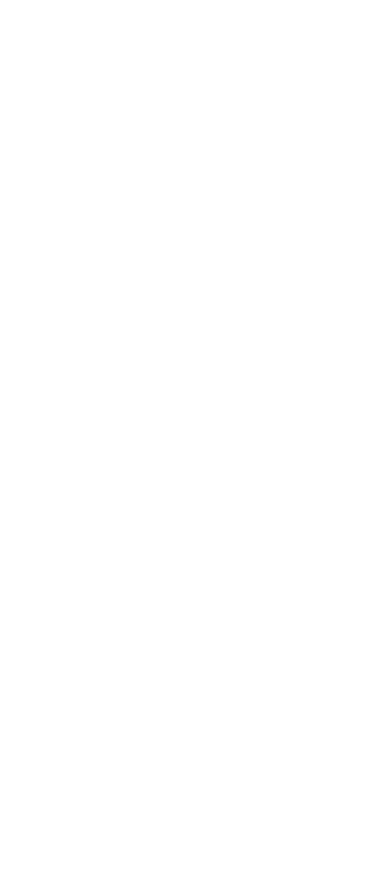
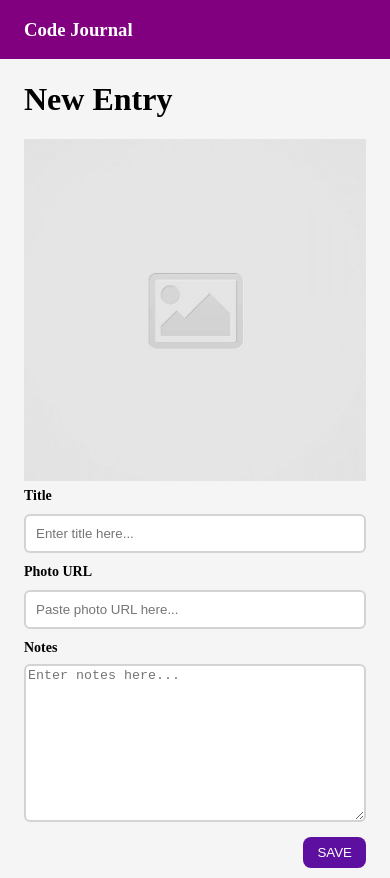
Before and after one commit to JordanTDawson/code-journal, a website: page index.html in a window 390 px wide. Before the commit the page ends 844 px from the top, so only its background shows below. Drawn offline with Linux system fonts and the light colour scheme.

Commit message:
completed html form and css for  mobile

```diff
--- a/css/styles.css
+++ b/css/styles.css
@@ -0,0 +1,73 @@
+@media only screen and (min-width: 576px) {
+  .column-full {
+    width: 100%;
+  }
+}
+
+@media only screen and (min-width: 768px) {
+  .column-half {
+    width: 50%;
+  }
+}
+
+form {
+  width: 100%;
+  margin: auto;
+  line-height: 20px;
+}
+
+label {
+  font-weight: bold;
+  font-size: 14px;
+}
+
+input {
+  width: 100%;
+  border-radius: 6px;
+  margin: 8px 0;
+  padding: 10px;
+  border: 2px solid lightgray;
+}
+
+img {
+  width: 100%;
+}
+
+textarea {
+  border-radius: 6px;
+  width: 100%;
+  border: 2px solid lightgray;
+}
+
+.header-background {
+  background-color: purple;
+}
+
+.header-text-color {
+  color: white;
+}
+
+.entry-background {
+  background-color: whitesmoke;
+}
+
+.save-button {
+  background-color: rgb(93, 16, 160);
+  color: white;
+  padding: 8px 14px;
+  text-align: right;
+  border-radius: 8px;
+  border: 0;
+}
+
+.text-right {
+  text-align: right;
+}
+
+.textarea-margin {
+  margin-top: 6px;
+}
+
+.save-margin {
+  margin: 10px 0;
+}
--- a/index.html
+++ b/index.html
@@ -15,13 +15,50 @@
   <link rel="stylesheet" href="css/layout.css">
   <link rel="stylesheet" href="css/styles.css">
 </head>
-<body>
+<body class="entry-background">
   <header>
-    <div class="container">
+    <div class="container header-background">
+      <div class="row">
+        <div class="column-full header-background header-text-color">
+          <h3>Code Journal</h3>
+        </div>
+      </div>
     </div>
   </header>
   <main class="container">
-    <div data-view="entry-form"></div>
+    <div data-view="entry-form">
+      <div class="row">
+        <div class="column-full">
+          <h1>New Entry</h1>
+          <img src="images/placeholder-image-square.jpg">
+          <form>
+            <div>
+              <label for="title-of-journal">Title</label>
+              <div>
+                <input type="text" id="title" placeholder="Enter title here...">
+              </div>
+            </div>
+            <div>
+              <label for="photo-url">Photo URL</label>
+              <div>
+                <input type="url" id="photo-URL" placeholder="Paste photo URL here...">
+              </div>
+            </div>
+            <div>
+              <label for="notes">Notes</label>
+              <div class="textarea-margin">
+                <textarea name="Notes" id="notes" cols="55" rows="10" placeholder="Enter notes here..."></textarea>
+              </div>
+            </div>
+            <div class="save-margin text-right">
+              <button class="save-button" type="submit" value="save">SAVE</button>
+            </div>
+          </form>
+        </div>
+      </div>
+
+
+    </div>
     <div data-view="entries" class="hidden"></div>
   </main>
   <script src="js/data.js"></script>
```
